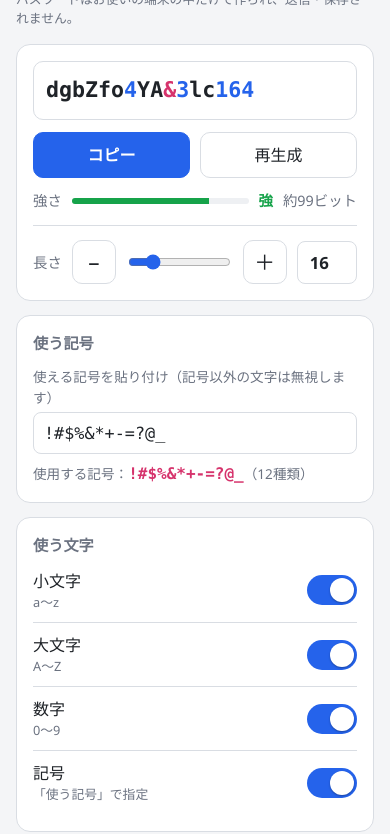
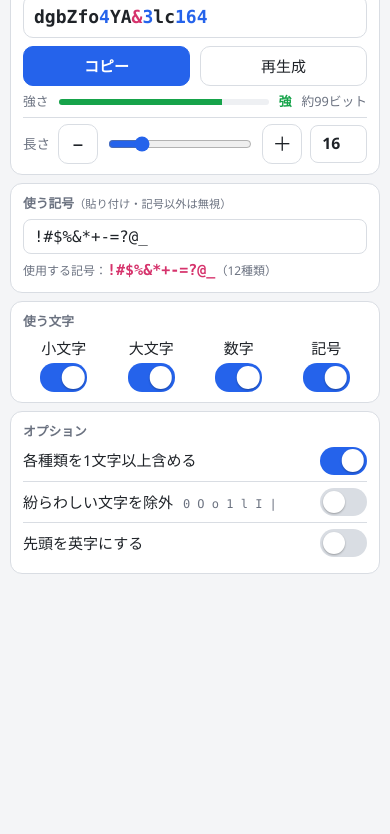
Before and after one commit to stIprurIJu/password-generator, a plain HTML site: page index.html in a window 390 px wide. Shown: the part 68-902 px from the top of the page. After the commit the page ends 844 px from the top, so only its background shows below. Drawn offline with Linux system fonts and the light colour scheme.

Commit message:
スマホ表示を縦に詰めて1画面に収める
Co-Authored-By: Claude Opus 5.5 <noreply@anthropic.com>

```diff
--- a/index.html
+++ b/index.html
@@ -121,6 +121,37 @@
   header h1 { margin: 0; }
   .note { color: var(--muted); font-size: 0.8rem; margin: 4px 0 0; }
 
+  /* スマホ: 縦を詰めてできるだけ1画面に収める */
+  .sp-only { display: none; font-weight: 400; font-size: 0.75rem; }
+  @media (max-width: 899px) {
+    html { font-size: 15px; }
+    main { padding: 6px 10px; }
+    header { margin: 0 2px 6px; display: flex; flex-wrap: wrap; align-items: baseline; gap: 0 10px; }
+    header h1 { font-size: 1.1rem; }
+    .note { font-size: 0.68rem; margin: 0; }
+    .card { padding: 10px 12px; margin-bottom: 8px; border-radius: 12px; }
+    .card h2 { margin-bottom: 6px; font-size: 0.85rem; }
+    .sp-only { display: inline; }
+    #password { font-size: 1.2rem; min-height: 0; padding: 7px 10px; margin-bottom: 8px; }
+    button { min-height: 40px; padding: 6px 12px; }
+    .strength { margin-top: 6px; font-size: 0.85rem; }
+    .len-row { margin-top: 6px; padding-top: 6px; gap: 8px; }
+    .len-row button { width: 40px; }
+    #lengthValue { padding: 6px 4px; }
+    #symbolArea label.field { display: none; }
+    #symbolInput { margin-top: 0; padding: 7px 10px; }
+    #symbolUsed { margin-top: 5px; font-size: 0.8rem; }
+    /* 使う文字: 4つを横一列に */
+    #charCard { display: grid; grid-template-columns: repeat(4, 1fr); gap: 0 6px; }
+    #charCard h2 { grid-column: 1 / -1; }
+    #charCard .row { flex-direction: column; justify-content: flex-start; gap: 4px; padding: 0; border-top: none; }
+    #charCard .row small { display: none; }
+    /* オプション: 補足文は省き、紛らわしい文字の例だけ横に表示 */
+    .row { padding: 6px 0; }
+    #optCard .row small { display: none; }
+    #optCard .row small.mono { display: inline; margin-left: 6px; font-size: 0.8rem; }
+  }
+
   /* PC: 2列にして1画面に収める */
   @media (min-width: 900px) {
     /* 画面の高さ・幅に合わせて全体の文字サイズを自動調整（14〜28px）
@@ -191,7 +222,7 @@
   </section>
 
   <section class="card" id="symbolArea">
-    <h2>使う記号</h2>
+    <h2>使う記号<span class="sp-only">（貼り付け・記号以外は無視）</span></h2>
     <label class="field" for="symbolInput">使える記号を貼り付け（記号以外の文字は無視します）</label>
     <input id="symbolInput" type="text" autocomplete="off" autocapitalize="off" autocorrect="off" spellcheck="false" placeholder="例: -_.!">
     <div id="symbolUsed"></div>
@@ -199,7 +230,7 @@
   </div>
 
   <div class="col">
-  <section class="card">
+  <section class="card" id="charCard">
     <h2>使う文字</h2>
     <div class="row"><div>小文字 <small>a〜z</small></div><label class="switch"><input type="checkbox" id="lower"><span></span></label></div>
     <div class="row"><div>大文字 <small>A〜Z</small></div><label class="switch"><input type="checkbox" id="upper"><span></span></label></div>
@@ -207,7 +238,7 @@
     <div class="row"><div>記号 <small>「使う記号」で指定</small></div><label class="switch"><input type="checkbox" id="symbol"><span></span></label></div>
   </section>
 
-  <section class="card">
+  <section class="card" id="optCard">
     <h2>オプション</h2>
     <div class="row"><div>各種類を1文字以上含める <small>選んだ種類が必ず入る</small></div><label class="switch"><input type="checkbox" id="requireEach"><span></span></label></div>
     <div class="row"><div>紛らわしい文字を除外 <small class="mono">0 O o 1 l I |</small></div><label class="switch"><input type="checkbox" id="noAmbiguous"><span></span></label></div>
--- a/sw.js
+++ b/sw.js
@@ -1,6 +1,6 @@
 // オフラインでも動くように、サイトのファイルを端末にキャッシュする。
 // ファイルを更新したら VERSION を上げること。
-const VERSION = 'v1';
+const VERSION = 'v2';
 const CACHE = `pwgen-${VERSION}`;
 const FILES = ['./', './index.html', './manifest.webmanifest', './icon.svg', './icon-192.png', './icon-512.png'];
 
```
